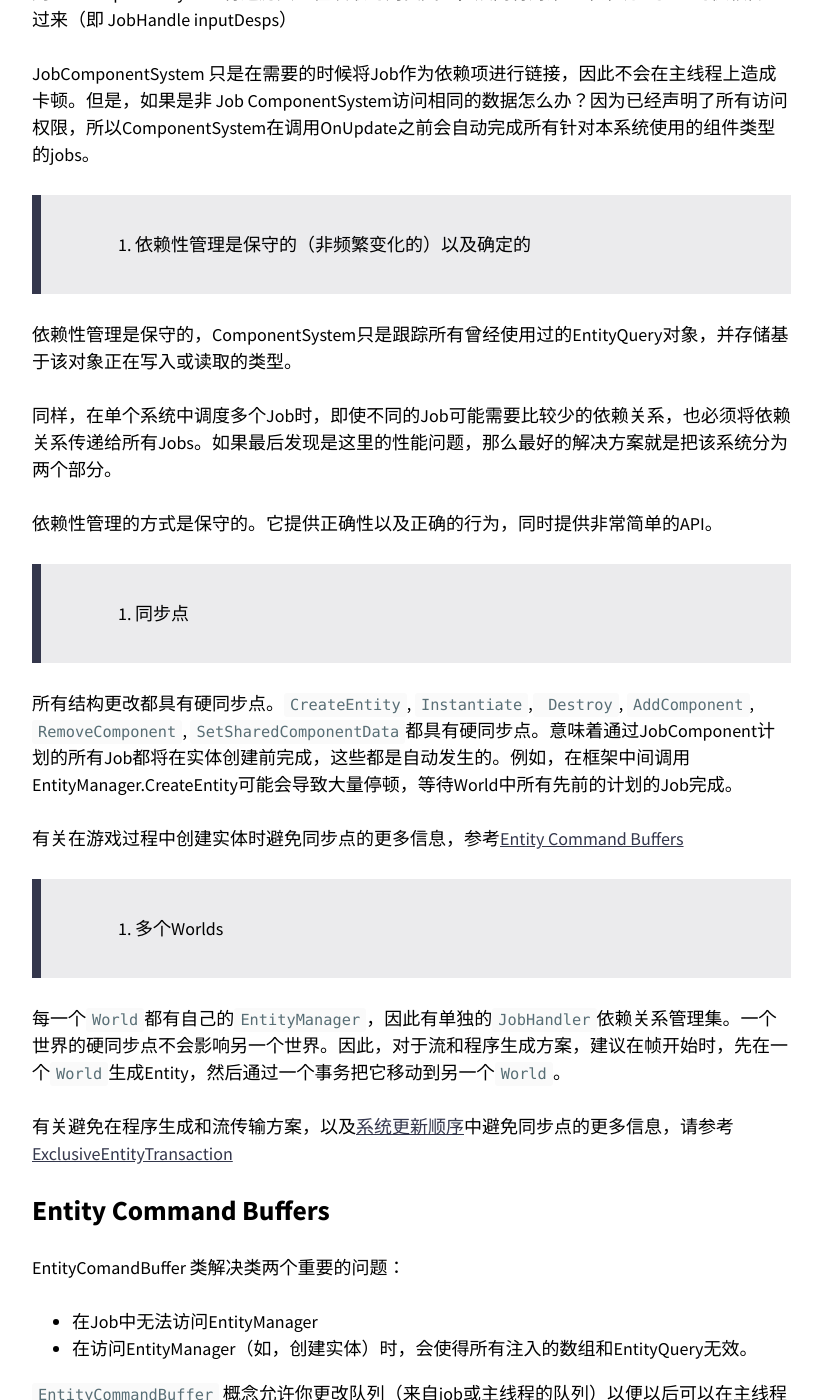
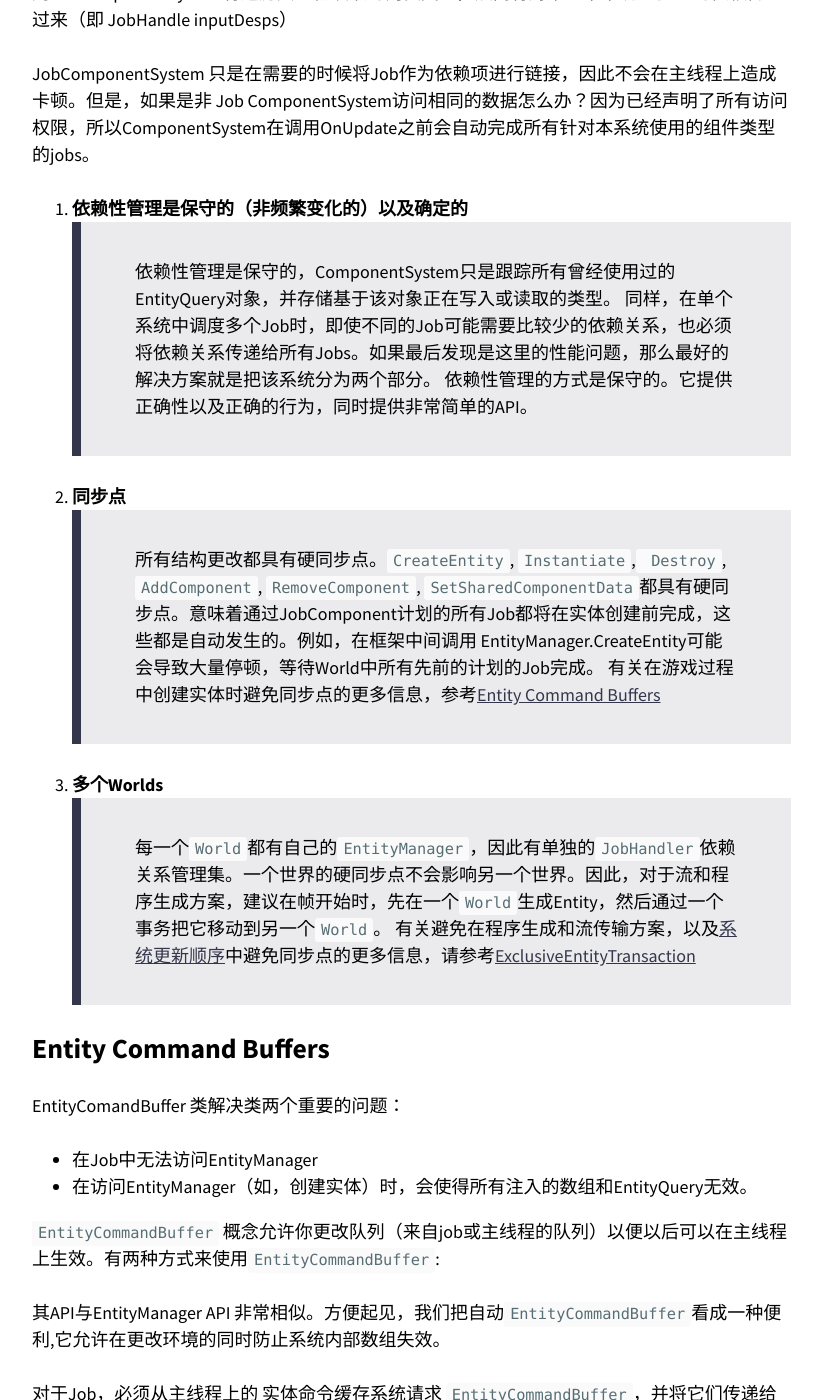
Before and after one commit to YimiCGH/YimiCGH.github.io, a Jekyll site: the page built from _posts/2019-12-18-ECS-04-Systems.md, in a window 1280 px wide and 1400 px high, scrolled down 3392 px. Shown: the whole window, without its empty margins (343-1165 px from the left). Built offline with Jekyll 4.4.1, drawn with Linux system fonts in a browser that asks for light colours; nearby versions of some CDN libraries; comment, search, counter and statistics services are not loaded; some of the changed text lies outside the part shown.

```diff
--- a/_posts/2019-12-18-ECS-04-Systems.md
+++ b/_posts/2019-12-18-ECS-04-Systems.md
@@ -92,24 +92,18 @@ public class RotationSpeedSystem : JobComponentSystem
 
 JobComponentSystem 只是在需要的时候将Job作为依赖项进行链接，因此不会在主线程上造成卡顿。但是，如果是非 Job ComponentSystem访问相同的数据怎么办？因为已经声明了所有访问权限，所以ComponentSystem在调用OnUpdate之前会自动完成所有针对本系统使用的组件类型的jobs。
 
->1. 依赖性管理是保守的（非频繁变化的）以及确定的
-
+1. **依赖性管理是保守的（非频繁变化的）以及确定的**
+>
 依赖性管理是保守的，ComponentSystem只是跟踪所有曾经使用过的EntityQuery对象，并存储基于该对象正在写入或读取的类型。
-
 同样，在单个系统中调度多个Job时，即使不同的Job可能需要比较少的依赖关系，也必须将依赖关系传递给所有Jobs。如果最后发现是这里的性能问题，那么最好的解决方案就是把该系统分为两个部分。
-
 依赖性管理的方式是保守的。它提供正确性以及正确的行为，同时提供非常简单的API。
 
->2. 同步点
-
-所有结构更改都具有硬同步点。`CreateEntity`, `Instantiate`,` Destroy`, `AddComponent`, `RemoveComponent`, `SetSharedComponentData`都具有硬同步点。意味着通过JobComponent计划的所有Job都将在实体创建前完成，这些都是自动发生的。例如，在框架中间调用 EntityManager.CreateEntity可能会导致大量停顿，等待World中所有先前的计划的Job完成。
-
+2. **同步点**
+>所有结构更改都具有硬同步点。`CreateEntity`, `Instantiate`,` Destroy`, `AddComponent`, `RemoveComponent`, `SetSharedComponentData`都具有硬同步点。意味着通过JobComponent计划的所有Job都将在实体创建前完成，这些都是自动发生的。例如，在框架中间调用 EntityManager.CreateEntity可能会导致大量停顿，等待World中所有先前的计划的Job完成。
 有关在游戏过程中创建实体时避免同步点的更多信息，参考[Entity Command Buffers]()
 
->3. 多个Worlds
-
-每一个`World`都有自己的`EntityManager`，因此有单独的`JobHandler`依赖关系管理集。一个世界的硬同步点不会影响另一个世界。因此，对于流和程序生成方案，建议在帧开始时，先在一个`World`生成Entity，然后通过一个事务把它移动到另一个`World`。
-
+3. **多个Worlds**
+>每一个`World`都有自己的`EntityManager`，因此有单独的`JobHandler`依赖关系管理集。一个世界的硬同步点不会影响另一个世界。因此，对于流和程序生成方案，建议在帧开始时，先在一个`World`生成Entity，然后通过一个事务把它移动到另一个`World`。
 有关避免在程序生成和流传输方案，以及[系统更新顺序]()中避免同步点的更多信息，请参考[ExclusiveEntityTransaction](https://docs.unity3d.com/Packages/com.unity.entities@0.3/manual/exclusive_entity_transaction.html)
 
 ## Entity Command Buffers
```
Also changed, not shown: other parts of _posts/2019-12-18-ECS-04-Systems.md (+1 -1 lines).
